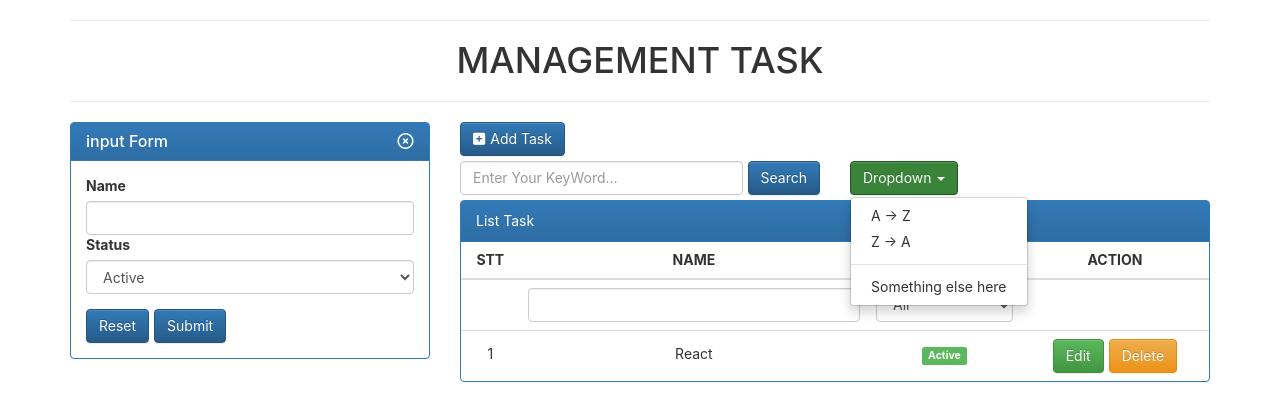
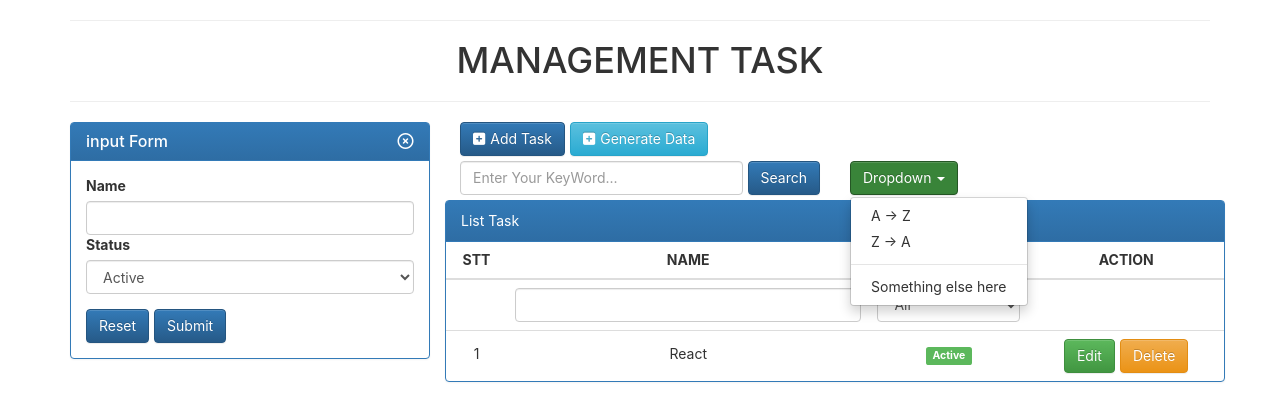
Before and after one commit to hoainho/ClassReact, a React (Create React App) app: page / in a window 1280 px wide. Both pictures are taken after a click on the button "Dropdown". Shown: the top 420 px of the page. Built offline with nearby package versions, Linux system fonts and the light colour scheme.

Commit message:
Genarate Data

```diff
--- a/src/App.js
+++ b/src/App.js
@@ -1,13 +1,24 @@
 import React,{ Component } from 'react';
 import './App.css';
 import InputForm from './components/inputForm';
+import TaskForm from './components/TaskForm';
 export default class App extends Component {
   constructor(props) {
     super(props);
     this.state = {
-      inputName : ''
+      task : []
     }
   }
+  onHandleChange(event) {
+    const target = event.target;
+    const value = target.value;
+    const name = target.name;
+    this.setState({
+      [name] : value
+    })
+
+  }
+
   render(){
 
     return (
@@ -18,82 +29,9 @@ export default class App extends Component {
             </div>
             <div className="row">
                 {/* Input-Form */}
-                  <InputForm/>
+                  <InputForm onHandleChange/>
                 {/* List-Form */}
-                <div class="col-xs-8 col-sm-8 col-md-8 col-lg-8">
-
-                    <button type="button" class="btn btn-primary">
-                      <span class="fa fa-plus-square mr-5"/>
-                      Add Task
-                    </button>
-                    <div class="row mt-5 mb-5">
-                        <div class="col-xs-6 col-sm-6 col-md-6 col-lg-6 search-control">
-                          <input type="search" name=""class="form-control mr-5" value="" placeholder="Enter Your KeyWord..."/>
-                          <button type="button" class="btn btn-primary" > Search </button>
-                        </div>
-                        <div class="col-xs-4 col-sm-4 col-md-4 col-lg-4">
-                        <div class="dropdown">
-                            <button class="btn btn-success dropdown-toggle mr-5" type="button" id="dropdownMenu1" data-toggle="dropdown" aria-haspopup="true" aria-expanded="true">
-                              Dropdown
-                              <span class="caret ml-5"></span>
-                            </button>
-                            <ul class="dropdown-menu" aria-labelledby="dropdownMenu1">
-                              <li><a href="/">A {"->"} Z</a></li>
-                              <li><a href="/">Z {"->"} A</a></li>
-                              <li class="divider"></li>
-                              <li><a href="/">Something else here</a></li>
-                            </ul>
-                        </div>
-                        </div>
-                    </div>
-                    <div class="row">
-                      <div class="col-xs-12 col-sm-12 col-md-12 col-lg-12">
-
-                        <div class="panel panel-primary">
-                          <div class="panel-heading ">List Task</div>
-                            <table class="table">
-                              <thead>
-                                <tr class="text-center">
-                                  <th  class="text-center">STT</th>
-                                  <th  class="text-center">NAME</th>
-                                  <th  class="text-center">STATUS</th>
-                                  <th  class="text-center">ACTION</th>
-                                </tr>
-                              </thead>
-                              <tbody>
-                                <tr>
-                                  <td></td>
-                                  <td>
-                                    <input type="search" name="" class="form-control" value="" />
-                                  </td>
-                                  <td>
-                                    <select name="" id="input" class="form-control">
-                                      <option value="0">All</option>
-                                      <option value="1">Active</option>
-                                      <option value="-1">Inactive</option>
-                                    </select>
-                                  </td>
-                                  <td></td>
-                                </tr>
-                                <tr class="text-center">
-                                  <td class="lh-3">1</td>
-                                  <td class="lh-3">React</td>
-                                  <td class="text-center lh-3">
-                                    <span class="label label-success">Active</span>
-                                  </td>
-                                  <td class="lh-3 text-center">
-                                      <button type="button" class="btn btn-success mr-5">Edit</button>
-                                      <button type="button" class="btn btn-warning">Delete</button>
-                                  </td>
-                                </tr>
-                              </tbody>
-                            </table>
-                        </div>
-
-                      </div>
-
-                    </div>
-                </div>
+                  <TaskForm   />
             </div>
 
           </div>
--- /dev/null
+++ b/src/components/Control.js
@@ -0,0 +1,29 @@
+import React,{ Component } from 'react';
+
+
+export default class TaskForm extends Component {
+  render(){
+    return (
+        <div className="row mt-5 mb-5">
+            <div className="col-xs-6 col-sm-6 col-md-6 col-lg-6 search-control">
+                <input type="search" name=""className="form-control mr-5" value="" placeholder="Enter Your KeyWord..."/>
+                <button type="button" className="btn btn-primary" > Search </button>
+            </div>
+            <div className="col-xs-4 col-sm-4 col-md-4 col-lg-4">
+                <div className="dropdown">
+                    <button className="btn btn-success dropdown-toggle mr-5" type="button" id="dropdownMenu1" data-toggle="dropdown" aria-haspopup="true" aria-expanded="true">
+                    Dropdown
+                    <span className="caret ml-5"></span>
+                    </button>
+                    <ul className="dropdown-menu" aria-labelledby="dropdownMenu1">
+                    <li><a href="/">A {"->"} Z</a></li>
+                    <li><a href="/">Z {"->"} A</a></li>
+                    <li className="divider"></li>
+                    <li><a href="/">Something else here</a></li>
+                    </ul>
+                </div>
+            </div>
+        </div>
+    );
+  }
+}
--- /dev/null
+++ b/src/components/TaskForm.js
@@ -0,0 +1,47 @@
+import React,{ Component } from 'react';
+import Control from './Control';
+import TaskList from './TaskList';
+export default class TaskForm extends Component {
+
+  GenerateData = ()=> {
+      var task = [
+        {
+          id : 1,
+          name : 'React',
+          status: true,
+        },
+        {
+          id : 2,
+          name : 'Angular',
+          status: false,
+        },
+        {
+          id : 3,
+          name : 'Html',
+          status: true,
+        }
+      ];
+      this.setState({
+        task
+      })
+  }
+  render(){
+    return (
+            <div className="col-xs-8 col-sm-8 col-md-8 col-lg-8">
+                <button type="button" className="btn btn-primary mr-5">
+                <span className="fa fa-plus-square mr-5"/>
+                    Add Task
+                </button>
+                <button type="button" className="btn btn-info" onClick={this.GenerateData}>
+                <span className="fa fa-plus-square mr-5" />
+                    Generate Data
+                </button>
+                    <Control />
+                <div className="row">
+                    <TaskList/>
+                </div>
+            </div>
+
+    );
+  }
+}
--- /dev/null
+++ b/src/components/TaskItem.js
@@ -0,0 +1,19 @@
+import React,{ Component } from 'react';
+
+export default class TaskItem extends Component {
+  render(){
+    return (
+        <tr className="text-center">
+            <td className="lh-3">1</td>
+            <td className="lh-3">React</td>
+            <td className="text-center lh-3">
+                <span className="label label-success">Active</span>
+            </td>
+            <td className="lh-3 text-center">
+                <button type="button" className="btn btn-success mr-5">Edit</button>
+                <button type="button" className="btn btn-warning">Delete</button>
+            </td>
+        </tr>
+    );
+  }
+}
--- /dev/null
+++ b/src/components/TaskList.js
@@ -0,0 +1,39 @@
+import React,{ Component } from 'react';
+import TaskItem from './TaskItem';
+export default class TaskList extends Component {
+  render(){
+    return (
+        <div className="panel panel-primary">
+                <div className="panel-heading ">List Task</div>
+                <table className="table">
+                    <thead>
+                        <tr className="text-center">
+                        <th  className="text-center">STT</th>
+                        <th  className="text-center">NAME</th>
+                        <th  className="text-center">STATUS</th>
+                        <th  className="text-center">ACTION</th>
+                        </tr>
+                    </thead>
+                    <tbody>
+                        <tr>
+                        <td></td>
+                        <td>
+                            <input type="search" name="" className="form-control" value="" />
+                        </td>
+                        <td>
+                            <select name="" id="input" className="form-control">
+                            <option value="0">All</option>
+                            <option value="1">Active</option>
+                            <option value="-1">Inactive</option>
+                            </select>
+                        </td>
+                        <td></td>
+                        </tr>
+                            <TaskItem/>
+                    </tbody>
+                </table>
+        </div>
+
+    );
+  }
+}
--- a/src/components/inputForm.js
+++ b/src/components/inputForm.js
@@ -1,8 +1,8 @@
 import React,{ Component } from 'react';
 
 export default class inputForm extends Component {
+
   render(){
-
     return (
       <div className="col-xs-4 col-sm-4 col-md-4 col-lg-4">
         <div className="panel panel-primary">
@@ -16,7 +16,6 @@ export default class inputForm extends Component {
                 <div className="form-group">
                     <label >Name</label>
                     <input type="text" className="form-control" />
-
                     <label >Status</label>
                     <select name="" className="form-control">
                     <option value="">Active</option>
```
